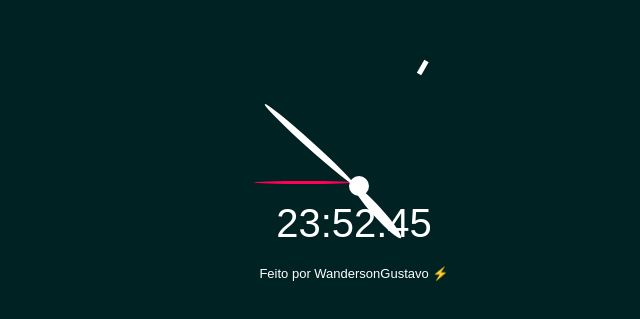
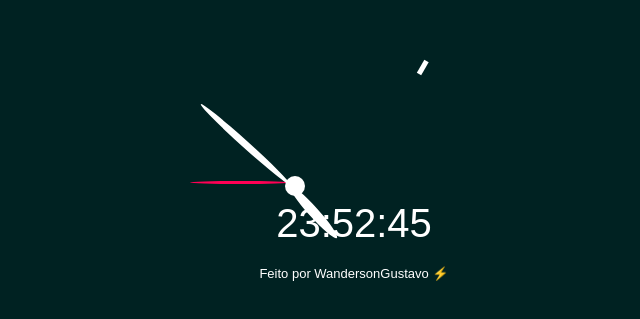
Before and after one commit to WandersonGustavo/RELOGIO, a plain HTML site: page index.html in a window 1280 px wide. Shown: the part 6880-7199 px from the top of the page, without its empty margins (286-926 px from the left). Drawn offline with Linux system fonts and the light colour scheme.

Commit message:
mudanca2

```diff
--- a/style.css
+++ b/style.css
@@ -71,7 +71,7 @@ h1 {
 .ponteiros {
     width: 100%;
     height: 100%;
-    padding-left: 50%;
+    padding-left: 45%;
     padding-top: 50%;
     margin-top: -100%;
 }
```
